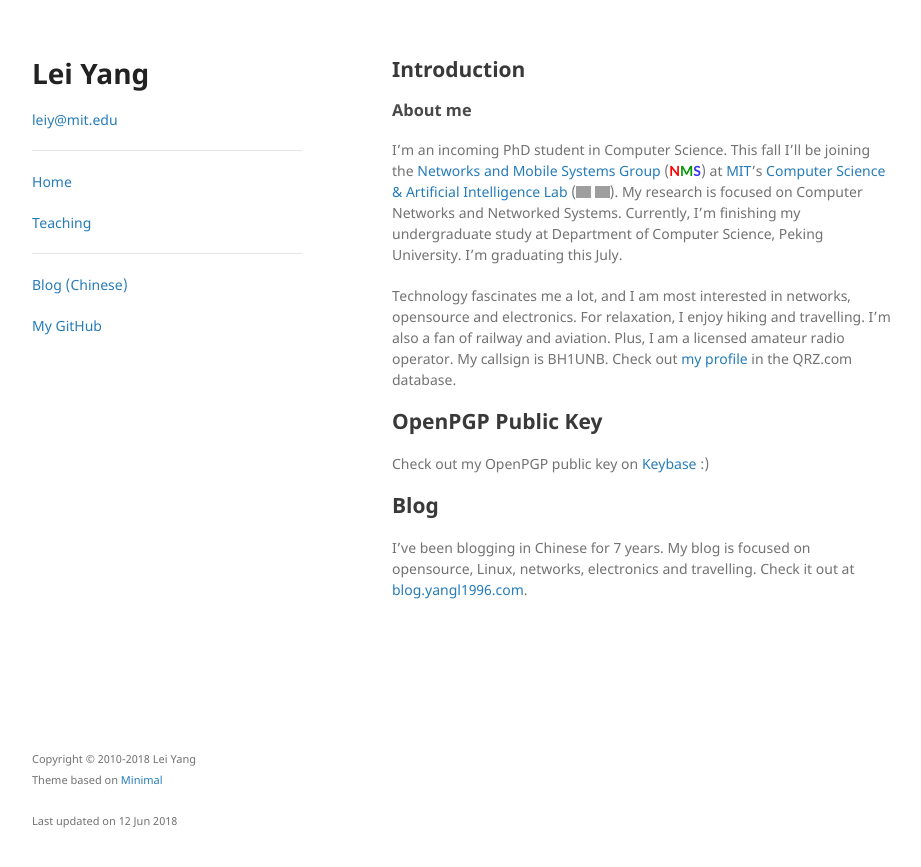
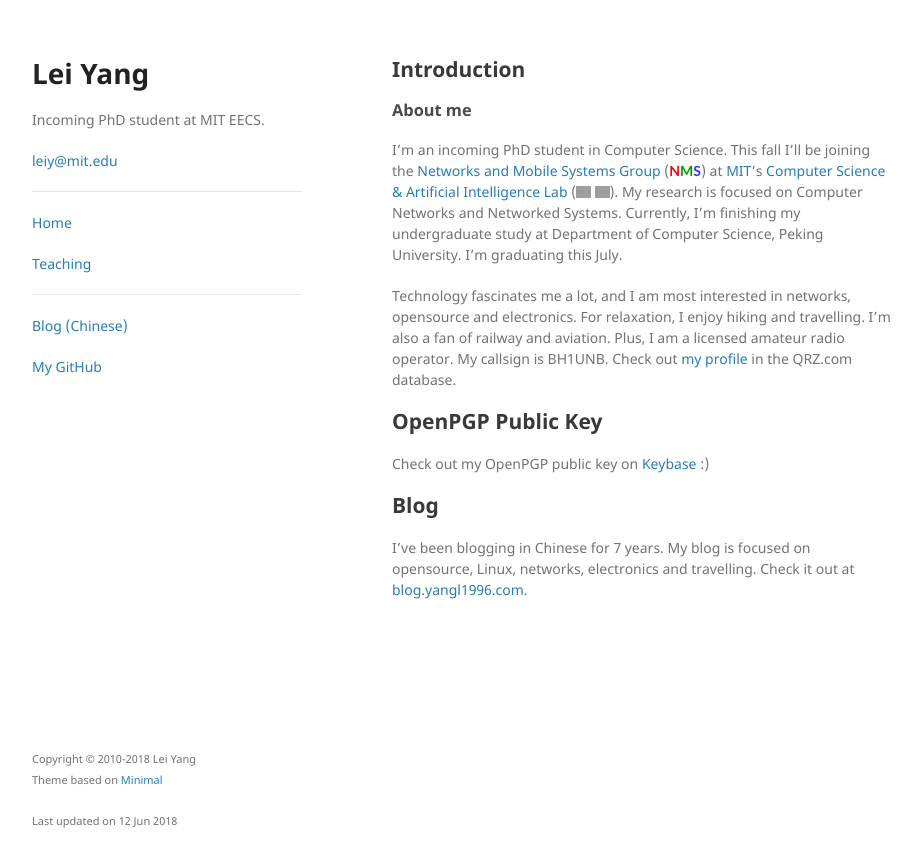
Before and after one commit to yangl1996/homepage, a Jekyll site: the page built from index.md, in a window 1280 px wide. Shown: the top 867 px of the page, without its empty margins (178-1099 px from the left). Built offline with Jekyll 4.4.1, drawn with Linux system fonts in a browser that asks for light colours; grey boxes are pictures that could not be loaded.

Commit message:
add a short bio

```diff
--- a/_includes/header.html
+++ b/_includes/header.html
@@ -21,6 +21,10 @@
 		{% endif %}
 		<!-- end photo -->
 
+        <!-- begin short bio -->
+        <p>Incoming PhD student at MIT EECS.</p>
+        <!-- end short bio -->
+
 		<!-- begin electronic post -->
         <p>
         	<script>
```
